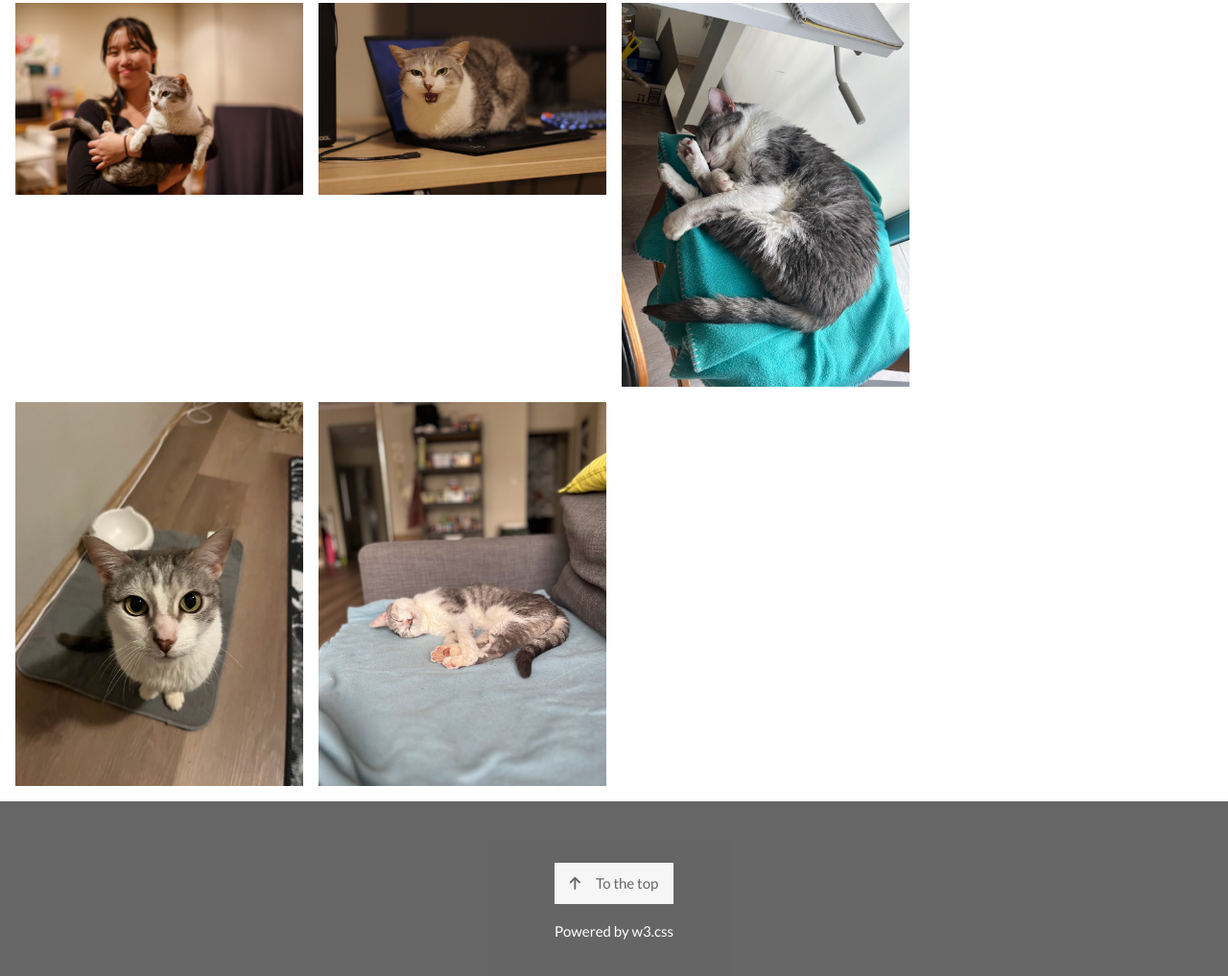
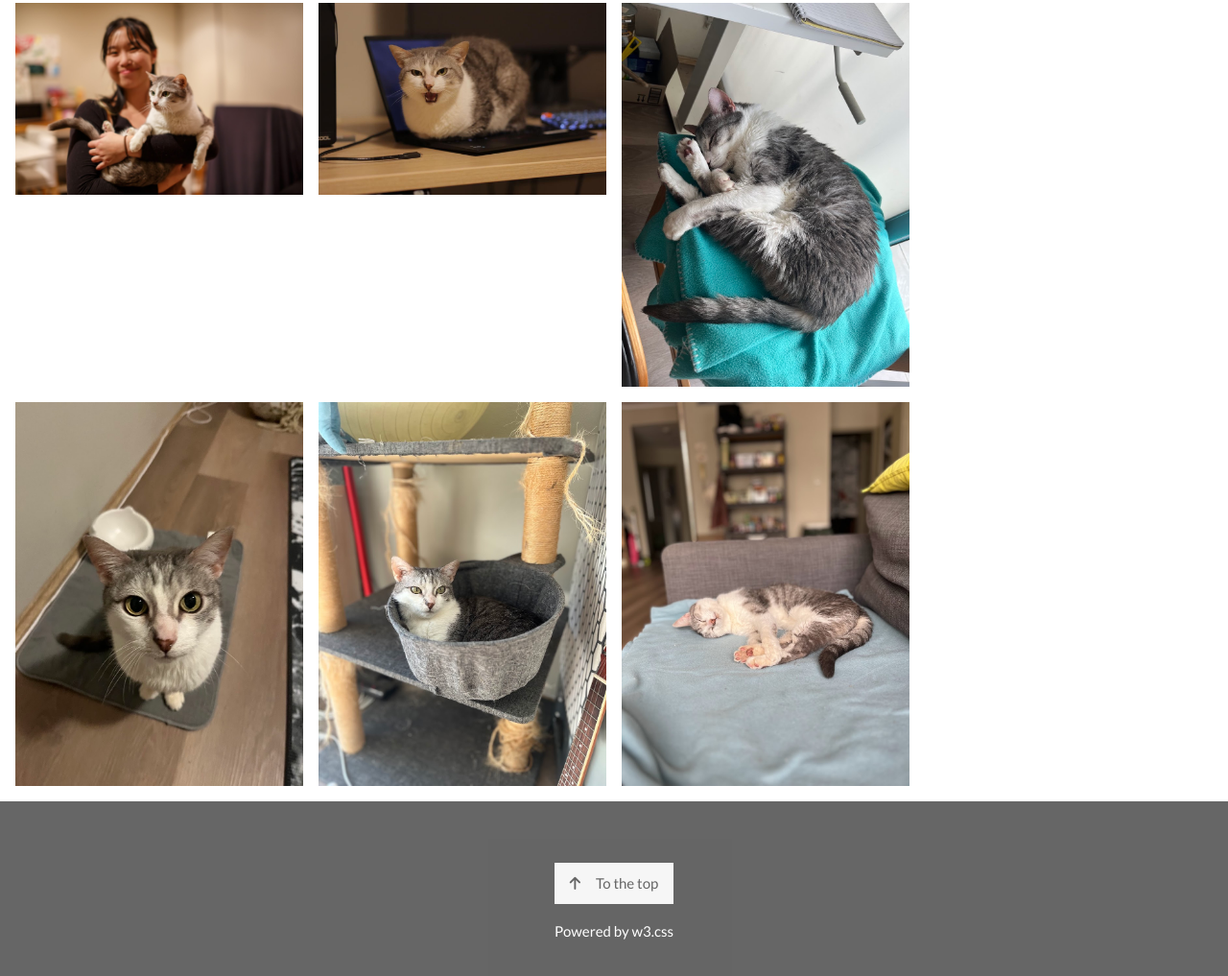
Before and after one commit to jaynie-ng/jaynie, a plain HTML site: page index.html in a window 1280 px wide. Shown: the part 5985-7002 px from the top of the page at 96% size. Drawn offline with Linux system fonts and the light colour scheme.

Commit message:
cat photo

```diff
--- a/index.html
+++ b/index.html
@@ -415,7 +415,8 @@
     </div>
 
     <div class="w3-col m3">
-
+      <img src="images/tango5.jpg" style="width:100%" onclick="onClick(this)" class="w3-hover-opacity"
+        alt="Tango in her cosy nook">
     </div>
 
     <div class="w3-col m3">
```
Also changed, not shown: images/tango5.jpg (added).
